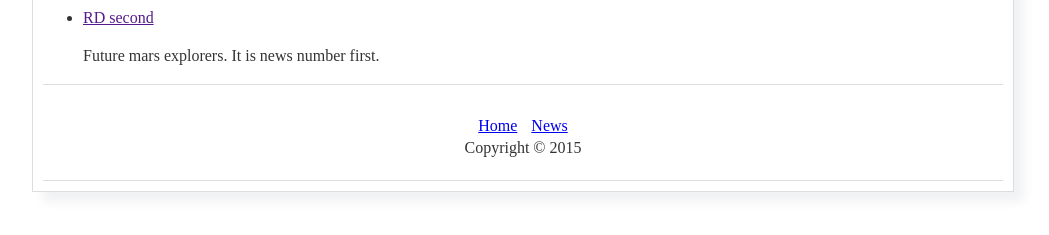
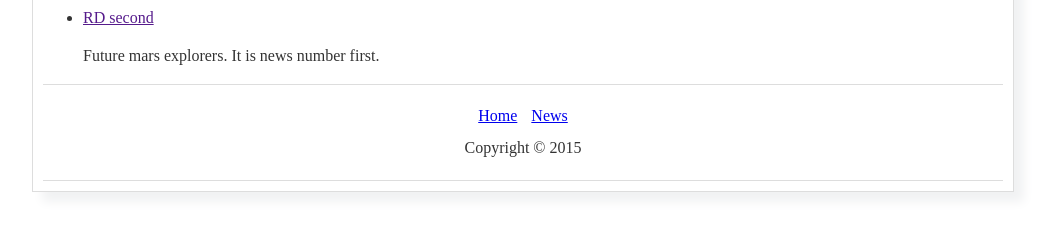
Before and after one commit to Tajtaj/planets-of-the-universe, a Jekyll site: the page built from index.html, in a window 1280 px wide. Shown: the part 386-621 px from the top of the page, without its empty margins (117-1166 px from the left). Built offline with Jekyll 4.4.1, drawn with Linux system fonts in a browser that asks for light colours; Markdown is read by kramdown in place of the engine named in the settings.

Commit message:
CSS is updated
CSS is updated.

```diff
--- a/assets/css/common.css
+++ b/assets/css/common.css
@@ -36,5 +36,5 @@ body{
 	padding:5px;
 }
 .nav.nav-bottom{
-	margin-top:10px;
+	margin-bottom:10px;
 }
```
Also changed, not shown: 1 other file.
